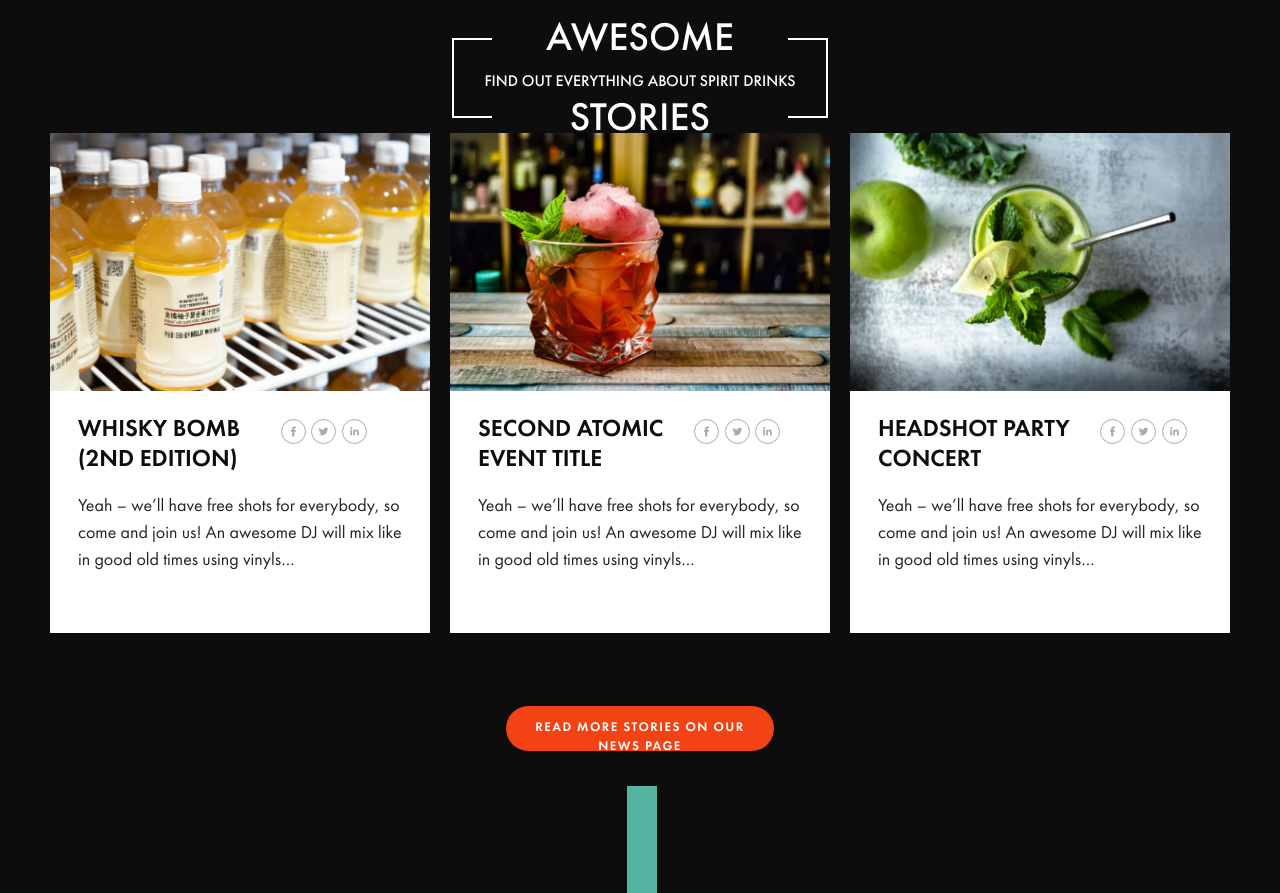
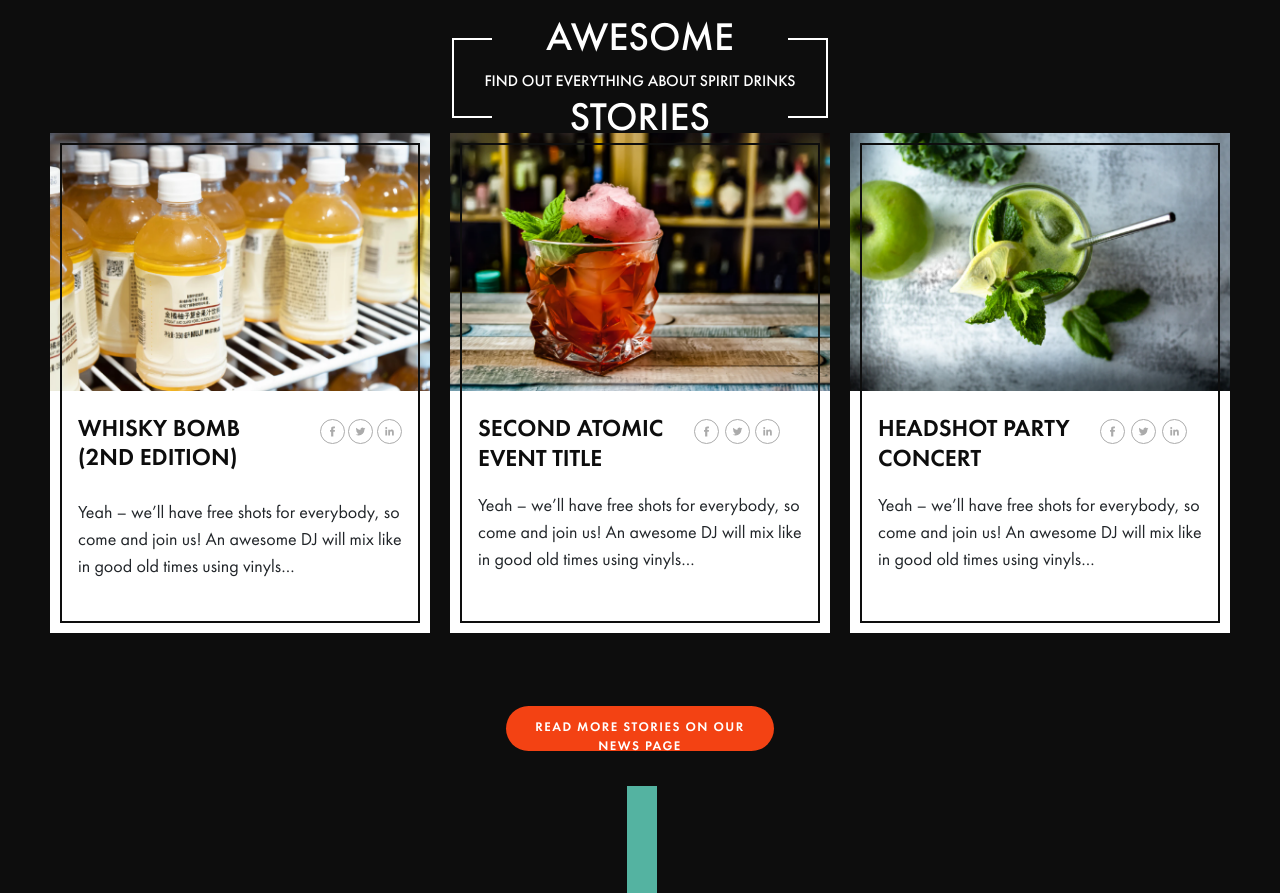
Before and after one commit to istvan9/Vienna, a plain HTML site: page index.html in a window 1280 px wide. Shown: the part 2671-3564 px from the top of the page. Drawn offline with nearby package versions, Linux system fonts and the light colour scheme; a web font is replaced by a local one.

Commit message:
some layout updates, css fixes and layout updates

```diff
--- a/JS.js
+++ b/JS.js
@@ -1,3 +1,5 @@
+document.addEventListener('DOMContentLoaded', function() {
+
   var navbar = document.querySelector('.navbar');
 
   window.addEventListener('scroll', function() {
@@ -26,6 +28,8 @@ window.addEventListener('scroll', function() {
     }
   });
 
+});
+
 function changeText() {
   var button = document.querySelector('.more_button');
   if (button.innerHTML === "READ MORE STORIES ON OUR BLOG") {
--- a/index.html
+++ b/index.html
@@ -16,7 +16,7 @@
     <nav class="navbar navbar-expand-lg bg-body-tertiary fixed-top">
         <div class="container">
           <div class="logo">
-            <img src="Group56.png" class="desktop" />
+            <img src="Group56.png" class="desktop" /> <!-- nu ai adaugat in git repo poza Group56.png-->
             <img src="Group57.svg"  class="mobile" />
           </div>
 
@@ -46,13 +46,13 @@
                     <a class="nav-link active" aria-current="page" href="#">CONTACT</a>
                 </li>
                 <li class="nav-item">
-                  <a class="nav-link active" aria-current="page" href="www.facebook.com"><i class="fa-brands fa-facebook-f"></i></a>
+                  <a class="nav-link active" aria-current="page" href="https://www.facebook.com" target="_blank"><i class="fa-brands fa-facebook-f"></i></a>
               </li>
               <li class="nav-item">
-                <a class="nav-link active" aria-current="page" href="www.instagram.com"><i class="fa-brands fa-instagram"></i></a>
+                <a class="nav-link active" aria-current="page" href="https://www.instagram.com" target="_blank"><i class="fa-brands fa-instagram"></i></a>
               </li>
               <li class="nav-item">
-                <a class="nav-link active" aria-current="page" href="www.twitter.com"><i class="fa-brands fa-twitter"></i></a>
+                <a class="nav-link active" aria-current="page" href="https://www.twitter.com" target="_blank"><i class="fa-brands fa-twitter"></i></a>
               </li>
                 </ul>
           </div>
@@ -206,21 +206,21 @@
   <div class="rectangle_transition_stories"></div>
   <div class="container-fluid justify-content-center">
     <div class="row justify-content-center">
-      <div class="col-12 col-sm-10 col-md-8 col-lg-6 book-logo" style="text-align: center;">
+      <div class="col-12 col-sm-10 col-md-8 col-lg-6 book-logo text-center">
         <img src="Group43.png">
       </div>
     </div>
     <div class="row justify-content-center" style="padding:15px;">
-      <div class="col-12 col-sm-10 col-md-8 col-lg-6 book-logo" style="text-align: center; color:white";>
+      <div class="col-12 col-sm-10 col-md-8 col-lg-6 book-logo text-center text-white">
         NEWS
       </div>
     </div>
     <div class="row justify-content-center" >
-      <div class="col-12 col-sm-10 col-md-8 col-lg-6 wine-logo" style="text-align: center; color:white;";>
+      <div class="col-12 col-sm-10 col-md-8 col-lg-6 wine-logo text-center text-white">
         <div class="square-bracket">
           <h1>AWESOME</h1>
           <p1>FIND OUT EVERYTHING ABOUT SPIRIT DRINKS</p1>
-          <h1 style="margin-bottom: 10px;">STORIES</h1>
+          <h1 class="mb-2">STORIES</h1>
         </div>
       </div>
     </div>
@@ -229,22 +229,31 @@
 
 <!--Stories Cards-->
 <div class="container-fluid stories_card">
-    <div class=" story_card">
-      <div class="card_img">
-        <img src="whiskey_bomb.png" alt="whiskey bomb">
-      </div>
+
+  <div class="story_card">
+    <div class="card_img">
+      <img src="whiskey_bomb.png" alt="whiskey bomb">
+    </div>
     <div class="container-fluid inner_card">
       <div class="card-body">
-          <h2>WHISKY BOMB
-            <a href="#" ><img src="Facebook2.svg" alt="Social Media" style="margin-left: 35px;"></a>
-            <a href="#" ><img src="Twitter2.svg" alt="Social Media"></a>
-            <a href="#" ><img src="Linkedin.svg" alt="Social Media"></a>
-            <br>(2ND EDITION)
-          </h2>
-          <p style="margin-top: 18px">Yeah – we’ll have free shots for everybody, so come and join us! An awesome DJ will mix like in good old times using vinyls…</p>
+        <div class="inner_card_header">
+          <h2>WHISKY BOMB (2ND EDITION)</h2>
+          <ul class="story_card_social">
+            <li>
+              <a href="#" target="_blank"><img src="Facebook2.svg" alt="Social Media"></a>
+              </li>
+            <li>
+              <a href="#" target="_blank"><img src="Twitter2.svg" alt="Social Media"></a>
+            </li>
+            <li>
+              <a href="#" target="_blank"><img src="Linkedin.svg" alt="Social Media"></a>
+            </li>
+          </ul>
+        </div>
+        <p style="margin-top: 18px">Yeah – we’ll have free shots for everybody, so come and join us! An awesome DJ will mix like in good old times using vinyls…</p>
       </div>
     </div>
-   </div>
+  </div>
 
    <div class="story_card">
       <div class="card_img">
--- a/style.css
+++ b/style.css
@@ -280,7 +280,7 @@ body{
     opacity: 1;
 }
 
-.card-img:hover{
+.card-product a:hover .card-img{
     transform: scale(1.1);
     opacity: 0.8;
 }
@@ -295,7 +295,7 @@ body{
     transition: transform 0.3s ease;
 }
 
-.card-img:hover + .card_img_text {
+.card-product a:hover .card_img_text {
     color: #54B3A1;
     transform: translateY(-60px);
 }
@@ -350,10 +350,34 @@ body{
     padding-bottom: 50px;
 }
 
-.story_card{
+.story_card {
     width:380px;
     height:500px;
     background-color: white;
+    overflow: hidden;
+    position: relative;
+}
+.story_card:before {
+    content: '';
+    position: absolute;
+    top: 0;
+    left: 0;
+    margin: 10px;
+    background: 0 0;
+    border: 2px solid #0e0e0e;
+    pointer-events: none;
+    display: block;
+    height: calc(100% - 20px);
+    width: calc(100% - 20px);
+    z-index: 100;
+    transition: all .4s ease-in-out;
+}
+.story_card:hover:before{
+    border-color: #54B3A1;
+}
+
+.card_img {
+    overflow: hidden;
 }
 
 .inner_card{
@@ -367,12 +391,16 @@ body{
 
 .card_img img{
     max-width: 380px;
-    transition: transform .4s ease-in-out;
+    transition: all .4s ease-in-out;
 }
 
-.card_img:hover img{
+.story_card:hover .card_img img{
     transform: scale(1.1);
     width: 100%;
+}
+
+.inner_card_header {
+    display: flex;
 }
 
 .card-body h2{
@@ -397,6 +425,19 @@ body{
     display: flex;
     justify-content: center;
     align-items: center;
+}
+
+.story_card_social {
+    list-style: none;
+    margin: 0;
+    padding: 0;
+    flex: 0 0 35%;
+    max-width: 35%;
+    margin-top: 10px;
+    text-align: right;
+}
+.story_card_social li {
+    display: inline-block;
 }
 
 .more_button{
```
Also changed, not shown: 1 other file. Lines whose indentation alone changed are shown as unchanged.
